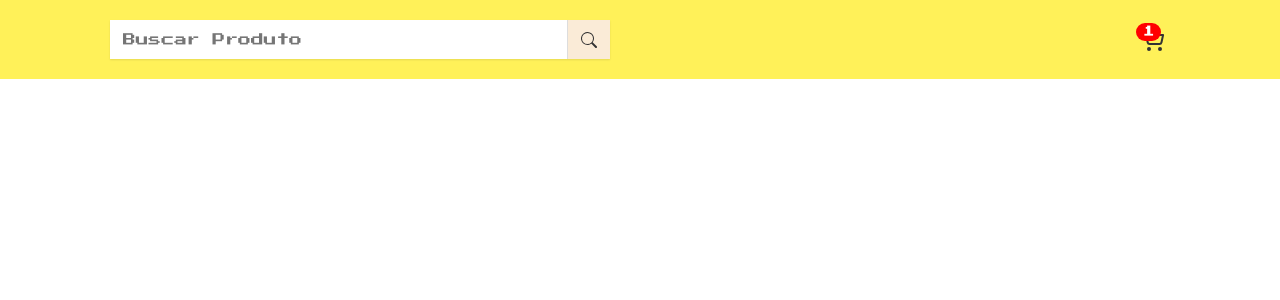
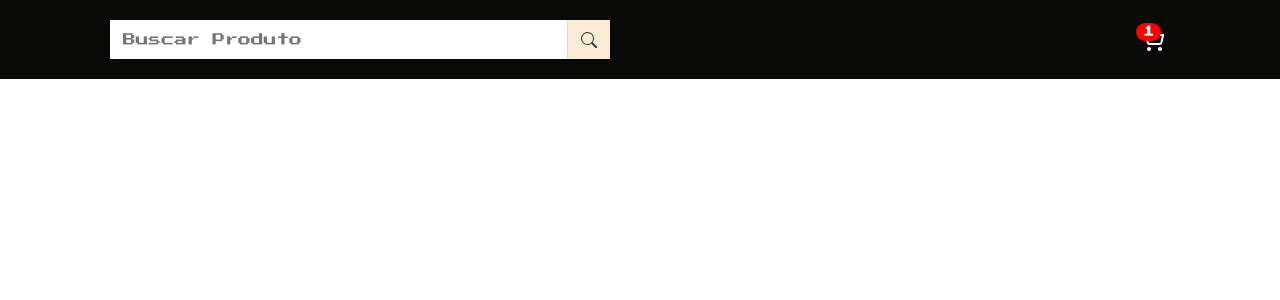
Before and after one commit to Andr3Feijo/carShop, a React (Create React App) app: page / in a window 1280 px wide. Shown: the top 300 px of the page. Built offline with nearby package versions, Linux system fonts and the light colour scheme.

Commit message:
alterando  css

```diff
--- a/src/components/CartButton/cartButton.css
+++ b/src/components/CartButton/cartButton.css
@@ -9,7 +9,7 @@
   cursor: pointer;
   position: relative;
   margin-left: 20px;
-  color: #333;
+  color: #ffffff;
 }
 
 .bag-status{
--- a/src/components/Header/Header.css
+++ b/src/components/Header/Header.css
@@ -1,5 +1,5 @@
 .CartShop{
-  background-color: #fff159;
+  background-color: #090908;
   position: fixed;
   width: 100%;
 }
```
